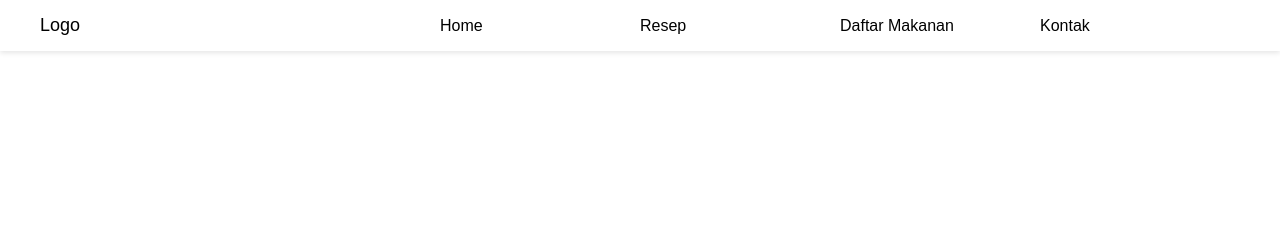
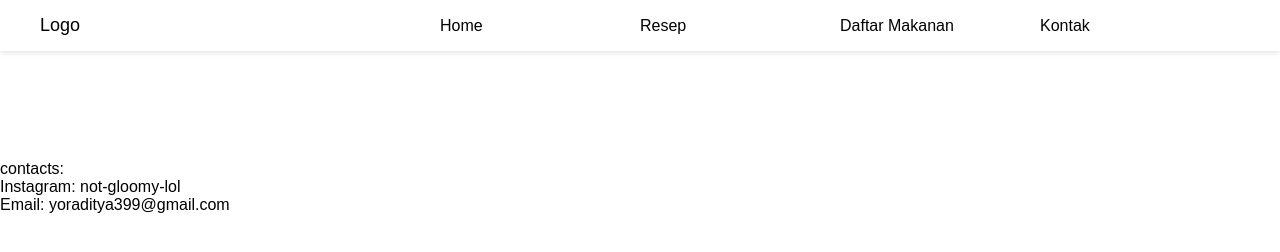
Before and after one commit to gloomy-a/uh, a plain HTML site: page index.html in a window 1280 px wide. Drawn offline with Linux system fonts and the light colour scheme; no server answers.

Commit message:
Update index.html
sadsasdsa

```diff
--- a/index.html
+++ b/index.html
@@ -27,6 +27,11 @@
         <div class="menu menu3">Menu 3</div> -->
     </main>
     <script src="script.js"></script>
+<footer>
+    <p>contacts:</p>
+    <p>Instagram: not-gloomy-lol</p>
+    <p>Email: yoraditya399@gmail.com</p>
+</footer>
 </body>
 
 </html>
```
